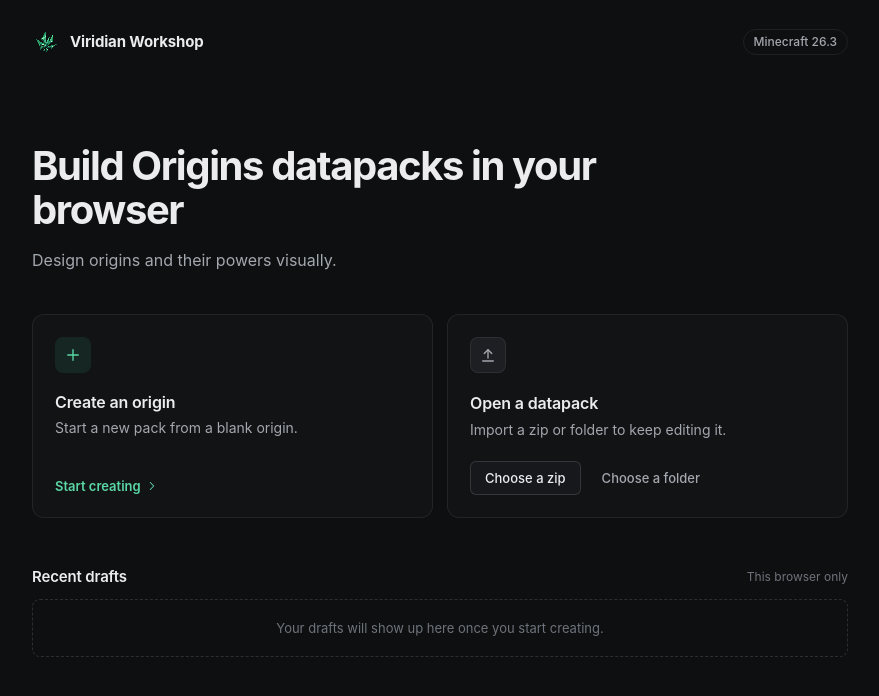
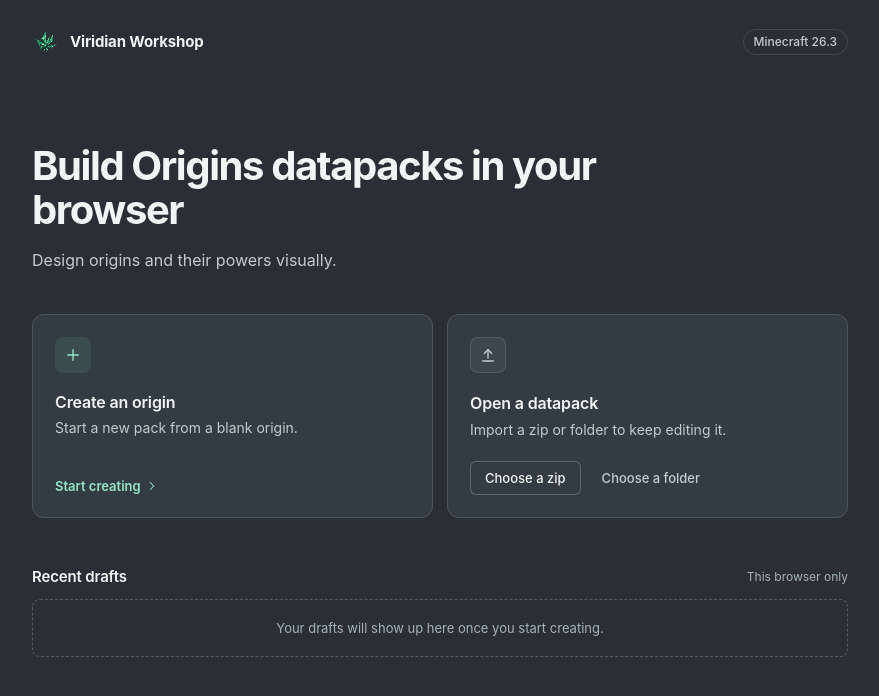
Before and after one commit to IDontCaramel/viridian-tools, a React (Vite) app in the folder viridian-workshop/: page / in a window 1280 px wide. Shown: the top 696 px of the page, without its empty margins (200-1079 px from the left). Built offline with nearby package versions, Linux system fonts and the light colour scheme.

Commit message:
Lighten workshop editor UI

```diff
--- a/viridian-workshop/src/styles.css
+++ b/viridian-workshop/src/styles.css
@@ -1,34 +1,34 @@
 /* ---------- tokens ---------- */
-/* everything below reads from these, the workshop is dark only */
+/* slate surfaces keep the editor distinct from the in-game preview */
 :root {
   color-scheme: dark;
-  --bg: #0e0f10;
-  --bg-subtle: #121315;
-  --surface: #17181b;
-  --surface-2: #1d1f22;
-  --hover: #ffffff0d;
-  --hover-strong: #ffffff17;
-  --border: #ffffff12;
-  --border-strong: #ffffff21;
-  --text: #ececee;
-  --text-2: #a3a7ae;
-  --text-3: #6e737b;
-  --accent: #3fcf96;
-  --accent-hover: #5fdcab;
+  --bg: #292f35;
+  --bg-subtle: #22292e;
+  --surface: #333c43;
+  --surface-2: #3c464e;
+  --hover: #ffffff0f;
+  --hover-strong: #ffffff1a;
+  --border: #ffffff1f;
+  --border-strong: #ffffff38;
+  --text: #f1f5f4;
+  --text-2: #c0ccce;
+  --text-3: #a4b3b8;
+  --accent: #73d9b0;
+  --accent-hover: #94e6c5;
   --accent-fg: #04140d;
-  --accent-text: #5ad7a5;
-  --accent-soft: #3fcf961a;
-  --accent-ring: #3fcf9659;
+  --accent-text: #94e6c5;
+  --accent-soft: #73d9b01a;
+  --accent-ring: #94e6c5;
   --danger: #f27a6e;
   --danger-soft: #f27a6e1a;
   --warn: #e8b64c;
   --warn-soft: #e8b64c1a;
   --purple: #c3a8ff;
   --purple-soft: #a37bff24;
-  --input-bg: #0b0c0d;
-  --script-bg: #0b0c0d;
-  --script-dot: #ffffff10;
-  --shadow: 0 1px 2px #0006, 0 12px 32px #0007;
+  --input-bg: #252c32;
+  --script-bg: #222b31;
+  --script-dot: #ffffff17;
+  --shadow: 0 2px 4px #0003, 0 16px 40px #0004;
   --radius: 8px;
   --radius-sm: 6px;
   --radius-lg: 12px;
@@ -121,7 +121,7 @@ small {
   border: 0;
 }
 ::selection {
-  background: var(--accent-ring);
+  background: var(--accent-soft);
 }
 
 /* ---------- buttons ---------- */
@@ -465,7 +465,7 @@ input[type='checkbox'] {
   border: 1px solid var(--border);
   border-radius: var(--radius-lg);
   padding: 22px;
-  background: var(--bg-subtle);
+  background: var(--surface);
   text-align: left;
   color: var(--text);
   font-weight: 400;
@@ -761,7 +761,8 @@ button.start-card:hover:not(:disabled) {
 }
 .file-link.active,
 .file-link.active:hover {
-  background: var(--hover-strong);
+  background: var(--accent-soft);
+  box-shadow: inset 3px 0 0 var(--accent);
   color: var(--text);
   font-weight: 500;
 }
@@ -2175,7 +2176,7 @@ textarea.input.origin-description {
   font-size: 13px;
 }
 .power-card.open {
-  background: var(--bg);
+  background: var(--surface);
   border-color: var(--border-strong);
 }
 .power-toggle {
```
